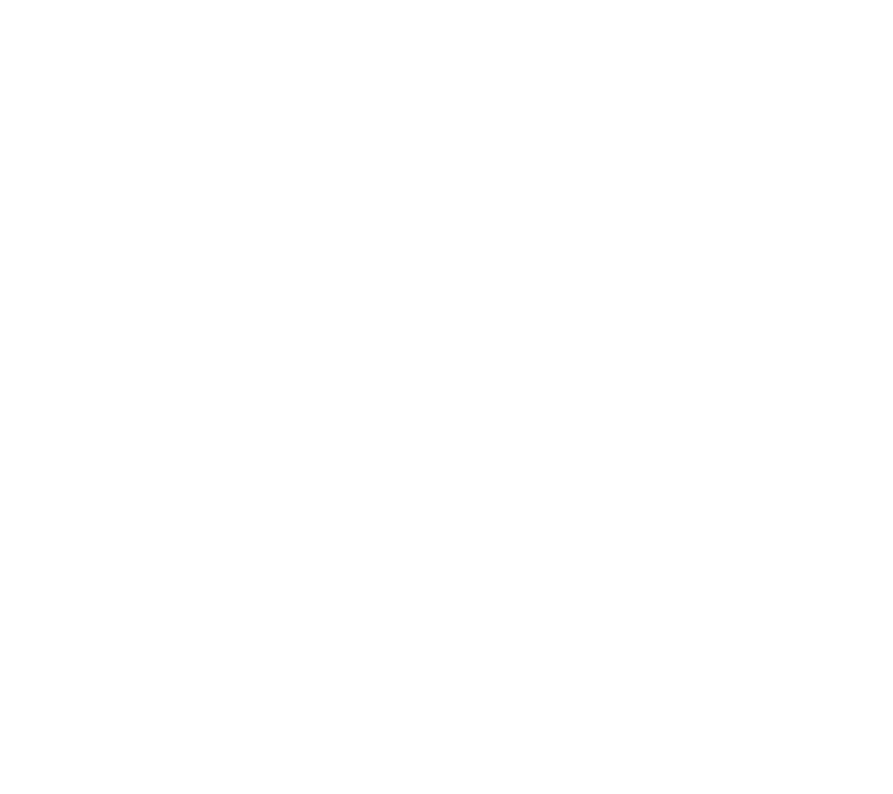
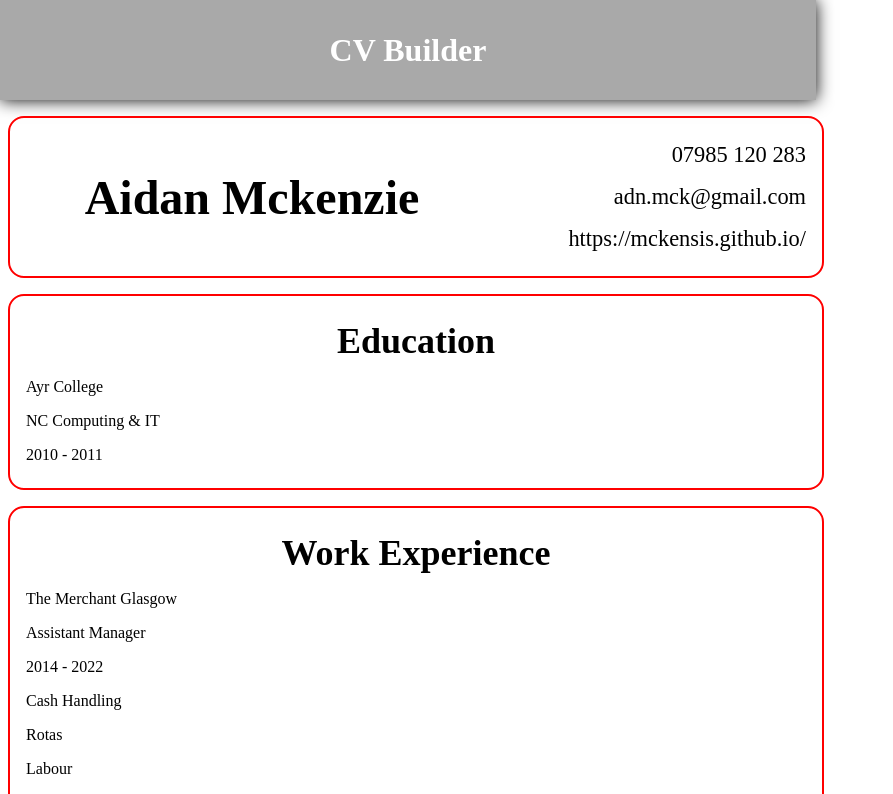
Before and after one commit to mckensis/cv-project, a React (Create React App) app: page / in a window 1280 px wide. Shown: the top 794 px of the page, without its empty margins (0-893 px from the left). Built offline with nearby package versions, Linux system fonts and the light colour scheme.

Commit message:
added editable personal details section

```diff
--- a/public/index.html
+++ b/public/index.html
@@ -2,7 +2,7 @@
 <html lang="en">
   <head>
     <meta charset="utf-8" />
-    <link rel="icon" href="%PUBLIC_URL%/favicon.ico" />
+    <link rel="icon" href="#"/>
     <meta name="viewport" content="width=device-width, initial-scale=1" />
     <meta name="theme-color" content="#000000" />
     <meta
@@ -24,7 +24,7 @@
       work correctly both with client-side routing and a non-root public URL.
       Learn how to configure a non-root public URL by running `npm run build`.
     -->
-    <title>React App</title>
+    <title>CV Builder</title>
   </head>
   <body>
     <noscript>You need to enable JavaScript to run this app.</noscript>
--- a/src/App.js
+++ b/src/App.js
@@ -1,8 +1,38 @@
-function App() {
-  return (
-    <div className="App">
-    </div>
-  );
+import { Component } from "react";
+import Education from "./components/Education";
+import Personal from "./components/Personal";
+import Work from "./components/Work";
+import './styles/style.css'
+
+class App extends Component {
+
+    constructor() {
+        super();
+
+        this.state = {
+            mode: 'view',
+        }
+        this.changeMode = this.changeMode.bind(this);
+    }
+
+    changeMode(change) {
+        this.setState({
+            mode: change,
+        });
+    }
+
+    render() {
+        return(
+            <div className="App">
+                <div className="header">
+                    <h1>CV Builder</h1>
+                </div>
+                <Personal />
+                <Education />
+                <Work />
+            </div>
+        )
+    }
 }
 
 export default App;
--- /dev/null
+++ b/src/components/Education.js
@@ -0,0 +1,94 @@
+import { Component } from "react";
+
+class Education extends Component {
+    constructor() {
+        super();
+
+        this.state = {
+            mode: 'view',
+        }
+    }
+
+    handleMouseOver() {
+        const button = document.querySelector('.education button');
+        button.style.display = 'block';
+    }
+
+    handleMouseOut() {
+        const button = document.querySelector('.education button');
+        if (button.textContent === 'Edit') {
+            button.style.display = 'none';
+        }
+    }
+
+    handleEditSection() {
+        const educationInfo = document.querySelectorAll('.education p');
+
+        educationInfo.forEach(p => {
+            const parent = p.parentElement;
+            const input = document.createElement('input');
+            input.value = p.textContent;
+            input.setAttribute('maxlength', p.dataset.length);
+            input.setAttribute('placeholder', p.dataset.placeholder);
+            parent.removeChild(p);
+            parent.append(input);
+        })
+    }
+
+    handleSaveSection() {
+        const inputs = Array.from(document.querySelectorAll('.education input'));
+
+        inputs.forEach(input => {
+            const parent = input.parentElement;
+            const field = document.createElement('p');
+            if (!input.value) {
+                field.textContent = input.placeholder;
+            } else {
+                field.textContent = input.value;
+            }
+            field.setAttribute('data-length', input.maxLength);
+            field.setAttribute('data-placeholder', input.placeholder);
+            parent.removeChild(input);
+            parent.append(field);
+        })
+    }
+
+    handleButtonClick() {
+        const button = document.querySelector('.education button');
+
+        switch (button.textContent) {
+            case 'Edit':
+                this.handleEditSection();
+                this.setState({
+                    mode: 'edit',
+                })
+                button.textContent = 'Save';
+                break;
+            case 'Save':
+                this.handleSaveSection();
+                this.setState({
+                    mode: 'view',
+                })
+                button.textContent = 'Edit';
+                break;
+            default:
+                break;
+        }
+    }
+
+    render() {
+        return(
+            <section className="education"
+                     onMouseOver={this.handleMouseOver}
+                     onMouseOut={this.handleMouseOut}>
+                <h2>Education</h2>
+                <p>Ayr College</p>
+                <p>NC Computing & IT</p>
+                <p>2010 - 2011</p>
+                <button onClick={this.handleButtonClick.bind(this)}>Edit</button>
+            </section>
+        )
+    }
+}
+
+export default Education;
--- /dev/null
+++ b/src/components/Personal.js
@@ -0,0 +1,93 @@
+import { Component } from "react";
+
+class Personal extends Component {
+    constructor() {
+        super();
+        this.state = {
+            mode: 'view',
+        }
+    }
+
+    handleMouseOver() {
+        const button = document.querySelector('.personal button');
+        button.style.display = 'block';
+    }
+
+    handleMouseOut() {
+        const button = document.querySelector('.personal button');
+        if (button.textContent === 'Edit') {
+            button.style.display = 'none';
+        }
+    }
+
+    handleEditSection() {
+        const personalInfo = document.querySelectorAll('.personal p');
+
+        personalInfo.forEach(p => {
+            const parent = p.parentElement;
+            const input = document.createElement('input');
+            input.value = p.textContent;
+            input.setAttribute('maxlength', p.dataset.length);
+            input.setAttribute('placeholder', p.dataset.placeholder);
+            parent.removeChild(p);
+            parent.append(input);
+        })
+    }
+
+    handleSaveSection() {
+        const inputs = Array.from(document.querySelectorAll('.personal input'));
+
+        inputs.forEach(input => {
+            const parent = input.parentElement;
+            const field = document.createElement('p');
+            if (!input.value) {
+                field.textContent = input.placeholder;
+            } else {
+                field.textContent = input.value;
+            }
+            field.setAttribute('data-length', input.maxLength);
+            field.setAttribute('data-placeholder', input.placeholder);
+            parent.removeChild(input);
+            parent.append(field);
+        })
+    }
+
+    handleButtonClick() {
+        const button = document.querySelector('.personal button');
+
+        switch (button.textContent) {
+            case 'Edit':
+                this.handleEditSection();
+                this.setState({
+                    mode: 'edit',
+                })
+                button.textContent = 'Save';
+                break;
+            case 'Save':
+                this.handleSaveSection();
+                this.setState({
+                    mode: 'view',
+                })
+                button.textContent = 'Edit';
+                break;
+            default:
+                break;
+        }
+    }
+
+    render() {
+        return(
+            <section className="personal"
+                        onMouseOver={this.handleMouseOver}
+                        onMouseOut={this.handleMouseOut}>
+                <p className="name" data-length="20" data-placeholder="Name">Aidan Mckenzie</p>
+                <p className="contact" data-length="15" data-placeholder="Contact No.">07985 120 283</p>
+                <p className="email" data-length="30" data-placeholder="Email Address">adn.mck@gmail.com</p>
+                <p className="website" data-length="35" data-placeholder="Website">https://mckensis.github.io/</p>
+                <button onClick={this.handleButtonClick.bind(this)}>Edit</button>
+            </section>
+        )
+    }
+}
+
+export default Personal;
--- /dev/null
+++ b/src/components/Work.js
@@ -0,0 +1,27 @@
+import { Component } from "react";
+
+class Work extends Component {
+    constructor() {
+        super();
+
+        this.remove = 'a';
+    }
+
+    render() {
+        return(
+            <section className="work">
+                <h2>Work Experience</h2>
+                <p>The Merchant Glasgow</p>
+                <p>Assistant Manager</p>
+                <p>2014 - 2022</p>
+                <p>Cash Handling</p>
+                <p>Rotas</p>
+                <p>Labour</p>
+                <p>Stock Management</p>
+                <button>Edit</button>
+            </section>
+        )
+    }
+}
+
+export default Work;
--- /dev/null
+++ b/src/styles/style.css
@@ -0,0 +1,79 @@
+* {
+    box-sizing: border-box;
+    margin: 0;
+}
+
+.App {
+    display: grid;
+    width: 8.5in;
+    height: 12in;
+    grid-template-columns: 1fr 1fr;
+    grid-template-rows: 100px max-content max-content;
+    gap: 1rem;
+    /* A4 box shadow */
+    box-shadow: 0 3px -3px rgba(0,0,0,0.7);
+}
+
+.header {
+    display: grid;
+    grid-column: 1 / -1;
+    place-content: center;
+    background-color: darkgrey;
+    color: white;
+    box-shadow: 0 0 1rem black;
+}
+
+section {
+    margin: 0rem 0.5rem;
+    width: 100%;
+    display: grid;
+    position: relative;
+    gap: 1rem;
+    align-content: start;
+    padding: 1.5rem 1rem;
+    border: 2px solid red;
+    border-radius: 1rem;
+    grid-column: 1 / -1;
+}
+
+section h2 {
+    font-size: 2.25rem;
+    justify-self: center;
+}
+
+section button {
+    display: none;
+    position: absolute;
+    top: 0.5rem;
+    left: 0.5rem;
+    width: 5rem;
+    padding: 0.25rem;
+    border-radius: 0.5rem;
+    font-weight: 600;
+}
+
+section.personal,
+section.personal input {
+    grid-template-columns: 1fr 40%;
+    grid-template-rows: 1fr 1fr 1fr;
+    font-size: 1.4rem;
+    text-align: right;
+}
+
+section.personal input {
+    font-family: inherit;
+    padding: 0rem;
+    border: none;
+    outline: 1px solid black;
+    color: grey;
+}
+
+section.personal p:first-of-type,
+section.personal input:first-of-type {
+    font-size: 3rem;
+    width: 100%;
+    font-weight: 600;
+    grid-row: 1 / -1;
+    text-align: center;
+    place-self: center;
+}
```
Also changed, not shown: public/manifest.json, 1 other file (tests, documents, lock files or other folders).
